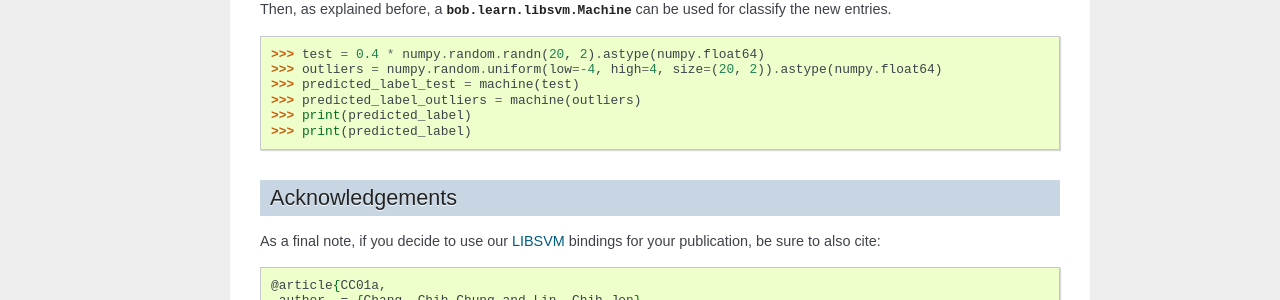
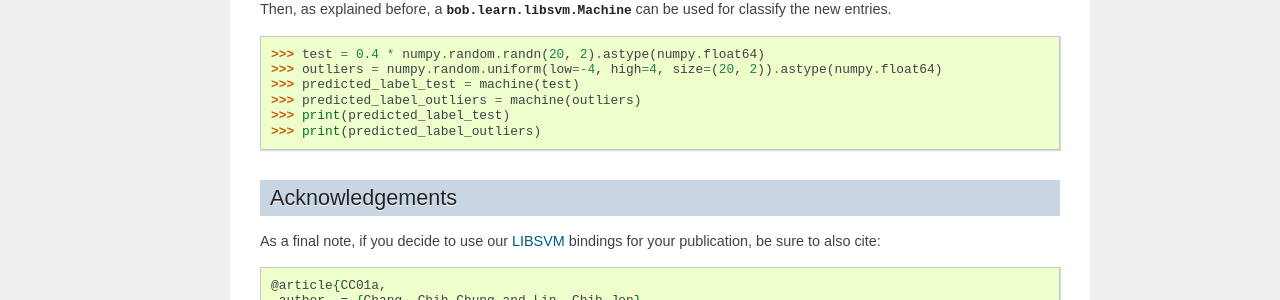
Before and after one commit to bioidiap/bob.learn.libsvm, a Sphinx documentation site: the page built from doc/guide.rst, in a window 1280 px wide and 900 px high, scrolled down 1782 px. Shown: the part 319-619 px from the top of the window. Built offline with Sphinx 7.4.7, drawn with Linux system fonts in a browser that asks for light colours; formulas are drawn with MathJax 3; the version number could not be read and is left out.

Commit message:
Fix error on OC-SVM documentation example code

```diff
--- a/doc/guide.rst
+++ b/doc/guide.rst
@@ -183,8 +183,8 @@ Then, as explained before, a :py:class:`bob.learn.libsvm.Machine` can be used fo
    >>> outliers = numpy.random.uniform(low=-4, high=4, size=(20, 2)).astype(numpy.float64)
    >>> predicted_label_test = machine(test)
    >>> predicted_label_outliers = machine(outliers)
-   >>> print(predicted_label)
-   >>> print(predicted_label)
+   >>> print(predicted_label_test) # doctest: +SKIP
+   >>> print(predicted_label_outliers) # doctest: +SKIP
 
 
 Acknowledgements
```
